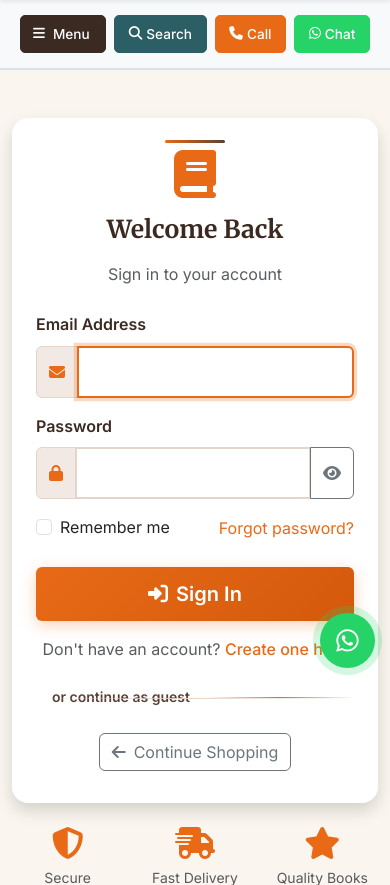
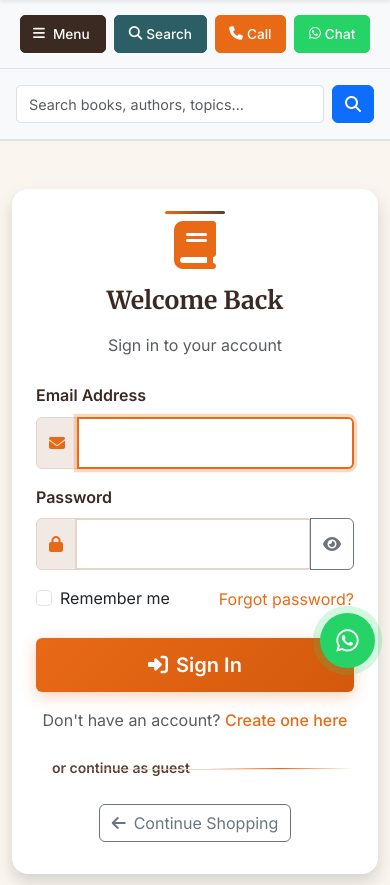
Before and after one commit to farhanrafiq/abc, a Flask app: a page that uses templates/components/navbar.html in a window 390 px wide. Shown: the part 106-991 px from the top of the page. Run offline with Flask 3, Linux system fonts and the light colour scheme; data comes from the database, SQL or seed files in the repository; data that the repository does not hold is empty; some libraries are stand-ins or nearby versions; some web fonts are replaced.

Commit message:
Adjust button visibility on different screen sizes for navigation
Modify CSS in navbar.html to control the display of mobile navigation buttons and search bar based on screen size, ensuring they appear only when the desktop navigation is hidden.

Replit-Commit-Author: Agent
Replit-Commit-Session-Id: 3783f286-4b44-47c2-9dc0-16e9113ba6c3
Replit-Commit-Checkpoint-Type: full_checkpoint
Replit-Commit-Screenshot-Url: https://storage.googleapis.com/screenshot-production-us-central1/457bd5d9-8185-45c3-9c3b-125b4d7bcf3b/3783f286-4b44-47c2-9dc0-16e9113ba6c3/wH1oBkX

```diff
--- a/templates/components/navbar.html
+++ b/templates/components/navbar.html
@@ -79,8 +79,8 @@
 <!-- Responsive Horizontal Navigation Bar - directly below header -->
 <div class="desktop-header-nav bg-light border-bottom">
     <div class="container">
-        <!-- Mobile Menu Toggle and Action Buttons -->
-        <div class="mobile-menu-toggle d-lg-none d-flex justify-content-between align-items-center w-100">
+        <!-- Mobile Menu Toggle and Action Buttons (only on mobile) -->
+        <div class="mobile-menu-toggle d-none d-flex justify-content-between align-items-center w-100">
             <button class="btn btn-outline-primary d-flex align-items-center flex-grow-1 me-2" onclick="toggleMobileMenu()">
                 <i class="fas fa-bars me-2"></i>Menu
             </button>
@@ -103,8 +103,8 @@
             </a>
         </div>
 
-        <!-- Mobile Search Bar (hidden by default) -->
-        <div class="mobile-search-bar d-lg-none" id="mobileSearchBar" style="display: none;">
+        <!-- Mobile Search Bar (hidden by default, only on mobile) -->
+        <div class="mobile-search-bar d-none" id="mobileSearchBar" style="display: none;">
             <div class="p-3 border-bottom">
                 <form action="{{ url_for('web.search') }}" method="GET" class="d-flex">
                     <input type="text"
@@ -725,10 +725,15 @@
 }
 
 @media (max-width: 768px) {
-    /* Mobile menu toggle button styling */
+    /* Show mobile buttons only when desktop nav is hidden */
     .mobile-menu-toggle {
+        display: flex !important;
         padding: 15px 20px;
         border-bottom: 1px solid #dee2e6;
+    }
+
+    .mobile-search-bar {
+        display: block !important;
     }
 
     .mobile-menu-toggle .btn {
```
